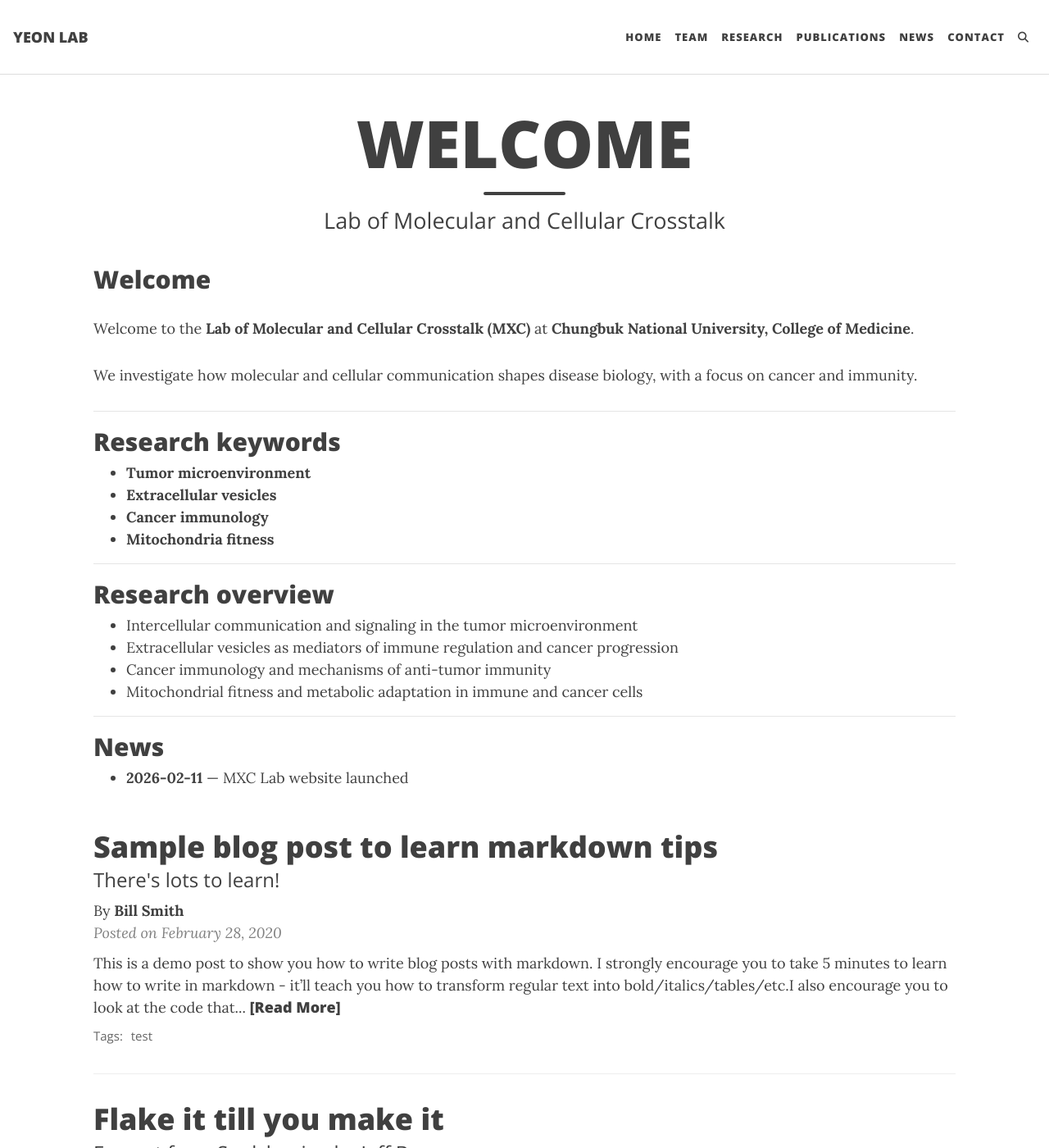
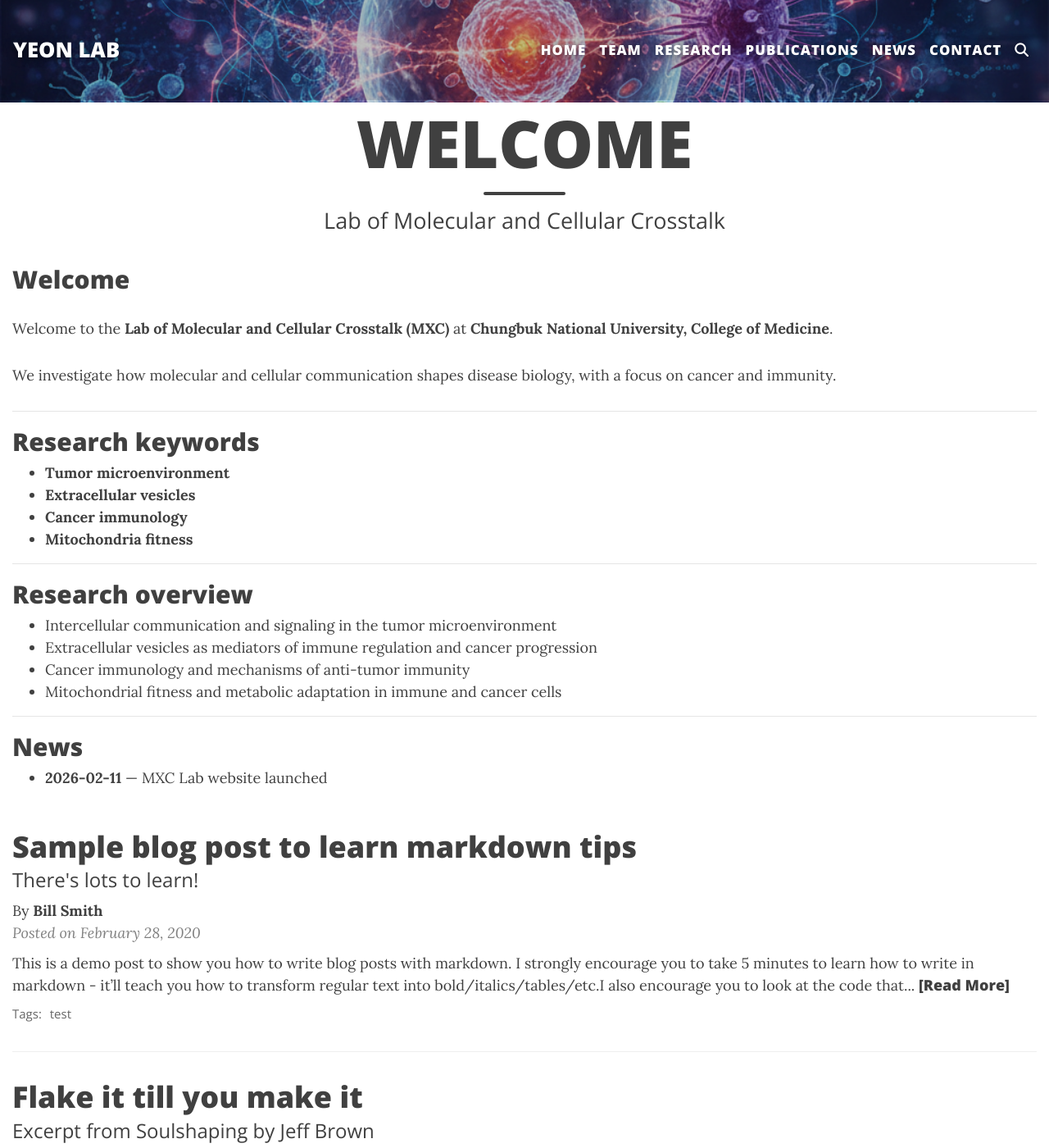
Before and after one commit to mjyeon0807-hub/mjyeon0807-hub.github.io, a Jekyll site: the page built from index.md, in a window 1280 px wide and 1400 px high. Shown: the whole window at 82% size. Built offline with Jekyll 4.4.1, drawn with Linux system fonts in a browser that asks for light colours; comment, search, counter and statistics services are not loaded.

Commit message:
Update custom.css

```diff
--- a/assets/css/custom.css
+++ b/assets/css/custom.css
@@ -1,12 +1,80 @@
-/* Content edge spacing (does not affect navbar width) */
-:root {
-  --yeon-content-max: 1100px;
-  --yeon-content-pad: 24px;
+/* ==========================================================================
+   Yeon Lab — Navbar banner (stable version)
+   ========================================================================== */
+
+/* Banner navbar background */
+nav.navbar.navbar-custom,
+nav.navbar.navbar-custom.top-nav-regular,
+nav.navbar.navbar-custom.top-nav-short,
+nav.navbar.navbar-custom.top-nav-short-permanent {
+  background: none !important;
+
+  background-image: url("/assets/img/header-2.png") !important;
+  background-size: cover !important;
+  background-position: center center !important;
+  background-repeat: no-repeat !important;
+
+  /* banner size */
+  min-height: 125px !important;
+  padding-top: 14px !important;
+  padding-bottom: 14px !important;
+
+  border-bottom: 3px solid rgba(0, 0, 0, 0.12) !important;
 }
 
-main.container-md,
-main.container-fluid {
-  max-width: var(--yeon-content-max) !important;
-  padding-left: var(--yeon-content-pad) !important;
-  padding-right: var(--yeon-content-pad) !important;
+/* Dark overlay for readability */
+nav.navbar.navbar-custom::before {
+  content: "";
+  position: absolute;
+  inset: 0;
+  background: rgba(0, 0, 0, 0.25);
+  pointer-events: none;
 }
+
+/* Keep navbar contents above overlay */
+nav.navbar.navbar-custom > * {
+  position: relative;
+  z-index: 1;
+}
+
+/* Brand + links readable on banner */
+nav.navbar.navbar-custom .navbar-brand,
+nav.navbar.navbar-custom .navbar-nav .nav-link,
+nav.navbar.navbar-custom .navbar-toggler {
+  color: #ffffff !important;
+  text-shadow: 0 2px 10px rgba(0, 0, 0, 0.55);
+  font-weight: 800;
+  line-height: 1.1 !important;
+}
+
+/* sizes */
+nav.navbar.navbar-custom .navbar-brand {
+  font-size: 1.6rem !important;
+}
+nav.navbar.navbar-custom .navbar-nav .nav-link {
+  font-size: 1.05rem !important;
+  padding-top: 13px !important;
+  padding-bottom: 13px !important;
+}
+
+/* Toggler visibility */
+nav.navbar.navbar-custom .navbar-toggler {
+  border-color: rgba(255, 255, 255, 0.55) !important;
+}
+nav.navbar.navbar-custom .navbar-toggler-icon {
+  filter: invert(1) contrast(2);
+}
+
+/* Dropdown readable */
+nav.navbar.navbar-custom .dropdown-menu {
+  background: #ffffff !important;
+}
+nav.navbar.navbar-custom .dropdown-menu .dropdown-item {
+  color: #222 !important;
+  text-shadow: none !important;
+}
+
+/* Hide logo image brand */
+nav.navbar.navbar-custom .navbar-brand-logo {
+  display: none !important;
+}
```
